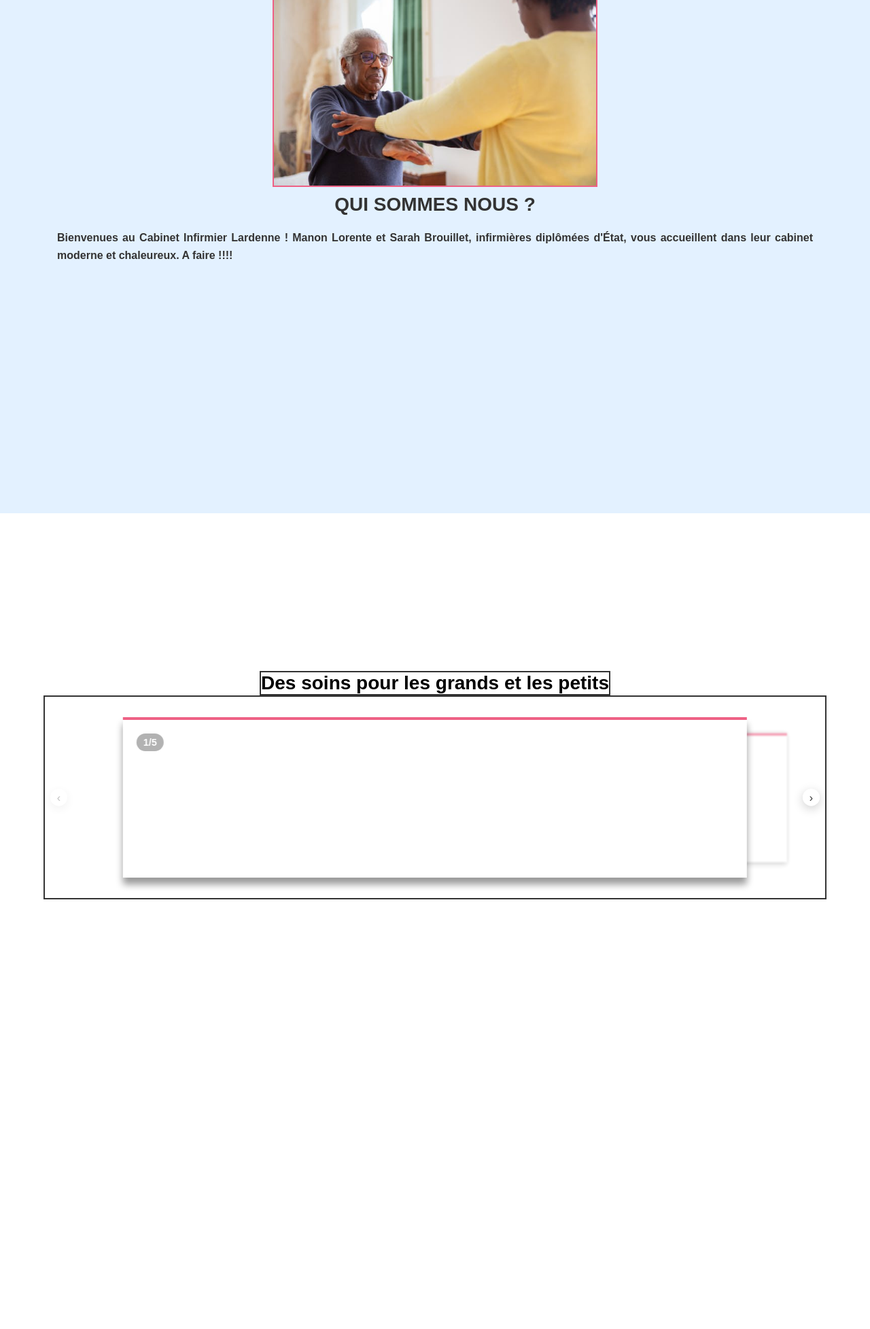
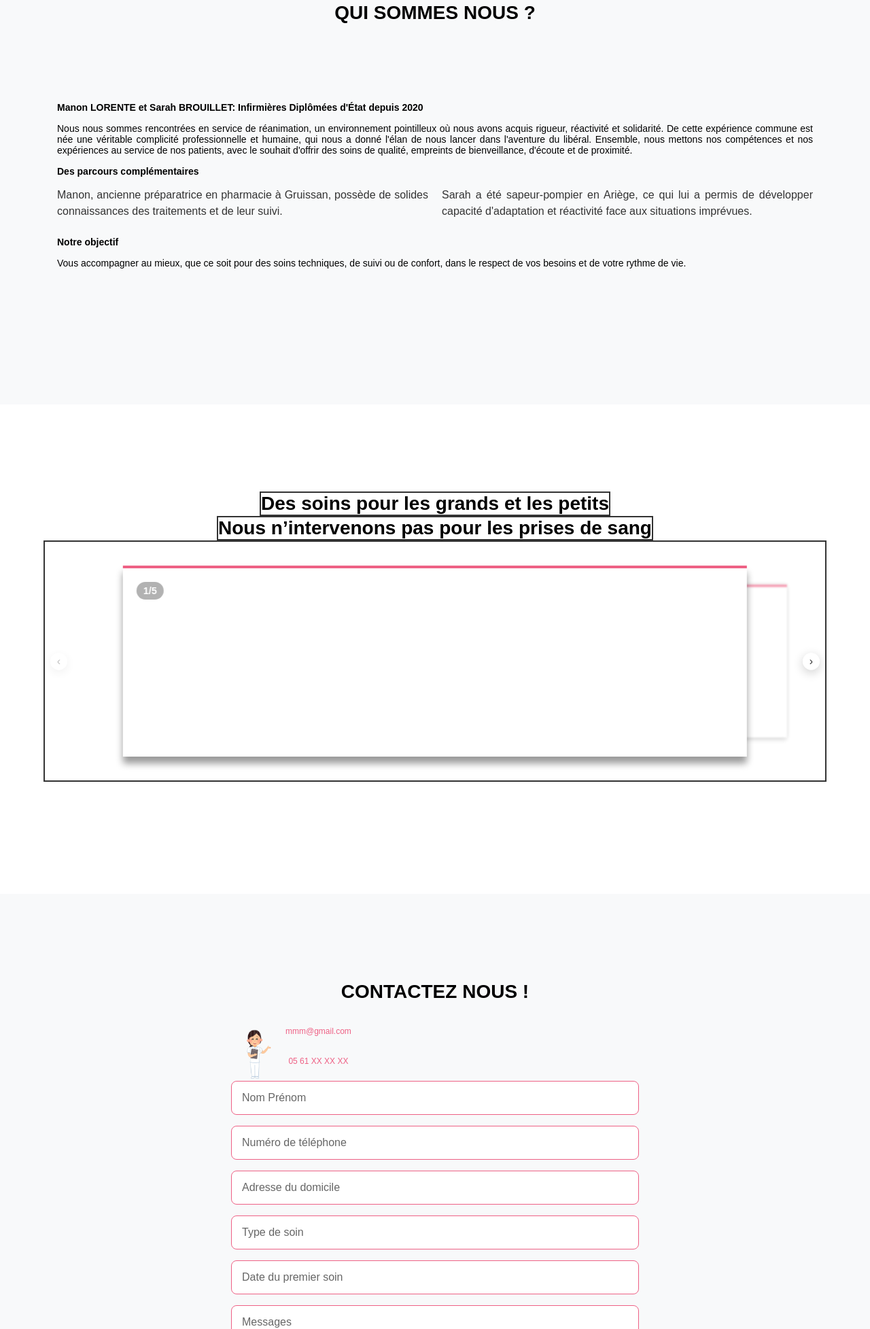
Before and after one commit to max01598/cabinetLardenne.github.io, a plain HTML site: page index.html in a window 1280 px wide. Shown: the part 845-2800 px from the top of the page at 68% size. Before the commit the page ends 2400 px from the top, so only its background shows below. Drawn offline with Linux system fonts and the light colour scheme.

Commit message:
continuation de l'assemblage

```diff
--- a/index.html
+++ b/index.html
@@ -23,16 +23,34 @@
     </section>
 
     <section class="section-presentation">
-        <div class="presentation_image">
-            <img src="images/presentation.jpg" alt="Description de l'image">
-        </div>
         <div class="presentation_contenu">
              <div class="presentation_titre">
                 QUI SOMMES NOUS ?
             </div>
             <div class="presentation_texte">
-                Bienvenues au Cabinet Infirmier Lardenne ! Manon Lorente et Sarah Brouillet, infirmières diplômées d'État, vous accueillent dans leur cabinet moderne et chaleureux.
-                A faire !!!!
+                <div class="sous_titre_presentation">
+                    <strong>Manon LORENTE et Sarah BROUILLET: Infirmières Diplômées d'État depuis 2020</strong>
+                </div>
+                <div class="texte_paragraphe">
+                    Nous nous sommes rencontrées en service de réanimation, un environnement pointilleux où nous avons acquis rigueur, réactivité et solidarité. De cette expérience commune est née une véritable complicité professionnelle et humaine, qui nous a donné l'élan de nous lancer dans l'aventure du libéral. Ensemble, nous mettons nos compétences et nos expériences au service de nos patients, avec le souhait d'offrir des soins de qualité, empreints de bienveillance, d'écoute et de proximité.
+                </div>
+                <div class="sous_titre_presentation">
+                    <strong>Des parcours complémentaires</strong>
+                </div>
+                <div class="parcours_conteneur">
+                    <div class="parcours_item">
+                        Manon, ancienne préparatrice en pharmacie à Gruissan, possède de solides connaissances des traitements et de leur suivi.
+                    </div>
+                    <div class="parcours_item">
+                        Sarah a été sapeur-pompier en Ariège, ce qui lui a permis de développer capacité d'adaptation et réactivité face aux situations imprévues.
+                    </div>
+                </div>
+                <div class="sous_titre_presentation">
+                    <strong>Notre objectif</strong>
+                </div>
+                <div class="texte_paragraphe">
+                    Vous accompagner au mieux, que ce soit pour des soins techniques, de suivi ou de confort, dans le respect de vos besoins et de votre rythme de vie.
+                </div>
             </div>
         </div>
     </section>
@@ -40,6 +58,9 @@
     <section class="section-service">
         <div class="service_titre">
             Des soins pour les grands et les petits
+        </div>
+        <div class="service_avertissement">
+            Nous n’intervenons pas pour les prises de sang
         </div>
         <div class="scroll-container">
             <div class="scroll-content" id="scrollContent">
@@ -69,7 +90,50 @@
             <div class="arrow arrow-right" id="arrowRight">›</div>
         </div>
     </section>
-     <script>
+
+    <section class="section-formulaire">
+        <div class="formulaire-titre">
+            CONTACTEZ NOUS !
+        </div>
+        <div class="informations-conteneur">
+            <div class="informations">
+                <div class="info-image">
+                    <img src="images/infirmiere.png" alt="Contact">
+                </div>
+                <div class="informations-bloc">
+                    <div class="info-item">
+                        mmm@gmail.com
+                    </div>
+                    <div class="info-item">
+                        05 61 XX XX XX
+                    </div>
+                </div>
+            </div>
+
+            <form class="formulaire-form">
+            <div class="form-group">
+                <input type="text" class="form-input" placeholder="Nom Prénom" required>
+            </div>
+            <div class="form-group">
+                <input type="tel" class="form-input" placeholder="Numéro de téléphone" required>
+            </div>
+            <div class="form-group">
+                <input type="text" class="form-input" placeholder="Adresse du domicile" required>
+            </div>
+            <div class="form-group">
+                <input type="text" class="form-input" placeholder="Type de soin" required>
+            </div>
+            <div class="form-group">
+                <input type="text" class="form-input" placeholder="Date du premier soin" onfocus="(this.type='date')" onblur="if(!this.value) this.type='text'" required>
+            </div>
+            <div class="form-group">
+                <textarea class="form-input form-textarea" placeholder="Messages" rows="5"></textarea>
+            </div>
+            <button type="submit" class="form-submit">Envoyer</button>
+                    </form>
+        </div>
+    </section>
+    <script>
         class HorizontalScroll {
             constructor() {
                 this.scrollContent = document.getElementById('scrollContent');
--- a/styles.css
+++ b/styles.css
@@ -11,7 +11,7 @@ body {
 
 .section-accueil {
     width: 90%;
-    height: 100vh;
+    height: 90vh;
     margin: 0 auto;
     display: flex;
     flex-direction: column;
@@ -119,13 +119,71 @@ body {
 /* Section 2 - Second écran */
 .section-presentation {
     width: 100%;
-    height: 100vh;
+    height: 90vh;
     margin: 0 auto;
     display: flex;
     flex-direction: column;
     align-items: center;
     justify-content: center;
-    background-color: #e3f1ff;
+    background-color: #f8f9fa;
+    padding-top: 10%;
+    padding-bottom: 5%;
+}
+
+.presentation_contenu {
+    height: 100%;
+    width: 90%;
+    display: flex;
+    flex-direction: column;
+    align-items: center;
+    justify-content: flex-start;
+}
+
+.presentation_titre {
+    height: auto;
+    display: flex;
+    align-items: center;
+    justify-content: center;
+    font-size: clamp(16px, 5.5vw, 28px);
+    padding-bottom: 10%;
+    font-weight: bold;
+}
+
+.presentation_texte {
+    height: 100%;
+    display: flex;
+    flex-direction: column;
+    align-items: flex-start;
+    justify-content: flex-start;
+    padding-left: 20px;
+    padding-right: 20px;
+    overflow-y: auto;
+    gap: 15px;
+    text-align: justify;
+}
+
+.sous_titre_presentation {
+    font-size: 14px;
+    font-weight: bold;
+}
+
+.texte_paragraphe {
+    font-size: 14px;
+}
+
+.parcours_conteneur {
+    display: flex;
+    flex-direction: row;
+    gap: 20px;
+    margin-bottom: 10px;
+}
+
+.parcours_item {
+    flex: 1;
+    font-size: 16px;
+    line-height: 1.5;
+    color: #333;
+    text-align: justify;
 }
 
 .presentation_image {
@@ -135,7 +193,6 @@ body {
     align-items: center;
     justify-content: center;
     font-size: 18px;
-    font-weight: bold;
     color: #333;
 }
 
@@ -148,50 +205,17 @@ body {
     border: 2px solid #ee6185;
 }
 
-.presentation_contenu {
-    height: 60%;
+
+/* Section 3 - Services */
+.section-service {
     width: 90%;
+    height: 90vh;
+    margin: 0 auto;
     display: flex;
     flex-direction: column;
     align-items: center;
     justify-content: flex-start;
-    font-size: 18px;
-    font-weight: bold;
-    color: #333;
-}
-
-.presentation_titre {
-    height: auto;
-    display: flex;
-    align-items: center;
-    justify-content: center;
-    font-size: clamp(16px, 5.5vw, 28px);
-    padding-top: 10px;
-    font-weight: bold;
-}
-
-.presentation_texte {
-    height: 70%;
-    display: flex;
-    align-items: flex-start;
-    justify-content: flex-start;
-    padding: 20px;
-    font-size: 16px;
-    line-height: 1.6;
-    text-align: justify;
-    overflow-y: auto;
-}
-
-
-/* Section 3 - Services */
-.section-service {
-    width: 90%;
-    height: 100vh;
-    margin: 0 auto;
-    display: flex;
-    flex-direction: column;
-    align-items: center;
-    justify-content: center;
+    padding-top: 10%;
 }
 
 .service_titre {
@@ -204,10 +228,20 @@ body {
     font-weight: bold;
 }
 
+.service_avertissement {
+    height: auto;
+    border: 2px solid #333;
+    display: flex;
+    align-items: center;
+    justify-content: center;
+    font-size: clamp(16px, 5.5vw, 28px);
+    font-weight: bold;
+}
+
 .scroll-container {
     position: relative;
     width: 100%;
-    height: 300px;
+    height: 60%;
     background: transparent;
     overflow: hidden;
     perspective: 1000px;
@@ -318,3 +352,117 @@ body {
     border-radius: 15px;
     font-size: 0.9rem;
 }
+
+
+/* Section 4 - Formulaire de contact */
+.section-formulaire {
+    width: 100%;
+    height: 100vh;
+    margin: 0 auto;
+    display: flex;
+    flex-direction: column;
+    align-items: center;
+    justify-content: flex-start;
+    padding-top: 10%;
+    background-color: #f8f9fa;
+}
+
+.formulaire-titre {
+    font-size: clamp(16px, 5.5vw, 28px);
+    font-weight: bold;
+    height: 10%;
+    text-align: center;
+}
+
+.informations-conteneur {
+    width: 90%;
+    max-width: 600px;
+    display: flex;
+    flex-direction: column;
+}
+
+.informations {
+    width: 100%;
+    max-width: 600px;
+    display: flex;
+    flex-direction: row;
+}
+
+.informations-bloc {
+    display: flex;
+    flex-direction: column;
+    justify-content: flex-start;
+    align-items: center;
+    gap: 30px;
+}
+
+.info-image {
+    width: 80px;
+    height: 80px;
+    flex-shrink: 0;
+}
+
+.info-image img {
+    width: 100%;
+    height: 100%;
+    object-fit: contain;
+}
+
+.info-item {
+    color: #ee6185;
+    font-size: 12px;
+}
+
+.formulaire-form {
+    width: 100%;
+    max-width: 600px;
+    display: flex;
+    flex-direction: column;
+    gap: 2vh;
+}
+
+.form-group {
+    display: flex;
+    flex-direction: column;
+}
+
+.form-input {
+    padding: 15px;
+    border: 1px solid #ee6185;
+    border-radius: 8px;
+    font-size: 16px;
+    font-family: Arial, sans-serif;
+    background-color: white;
+    transition: border-color 0.3s ease;
+}
+
+.form-input:focus {
+    outline: none;
+    border-color: #d85577;
+}
+
+.form-input::placeholder {
+    color: #666;
+}
+
+.form-textarea {
+    min-height: 120px;
+    resize: vertical;
+}
+
+.form-submit {
+    background-color: #ee6185;
+    color: white;
+    border: none;
+    border-radius: 0;
+    padding: 15px 30px;
+    font-size: 18px;
+    font-weight: bold;
+    cursor: pointer;
+    transition: background-color 0.3s ease;
+    border-radius: 8px;
+}
+
+.form-submit:hover {
+    background-color: #d85577;
+}
```
Also changed, not shown: images/infirmiere.png (added).
